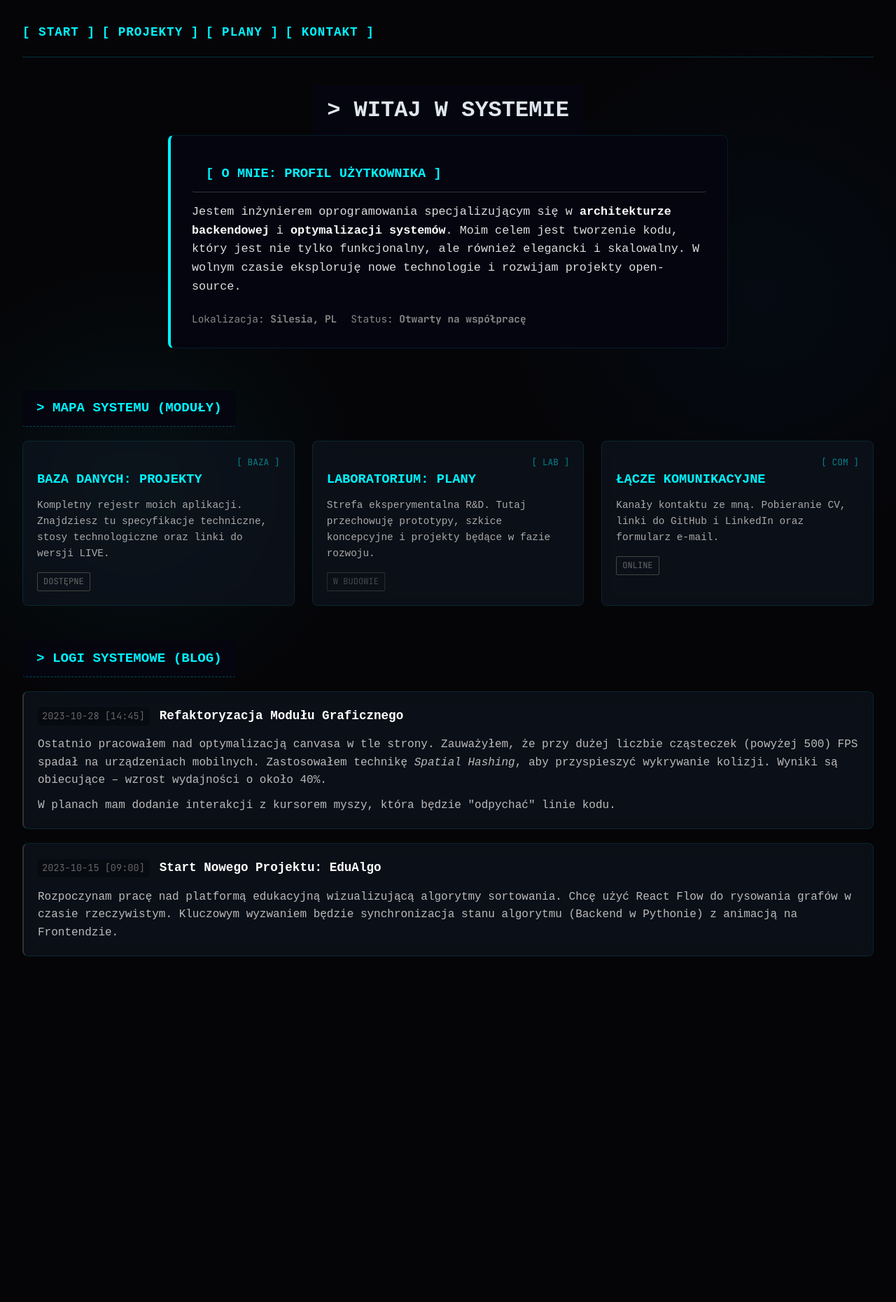
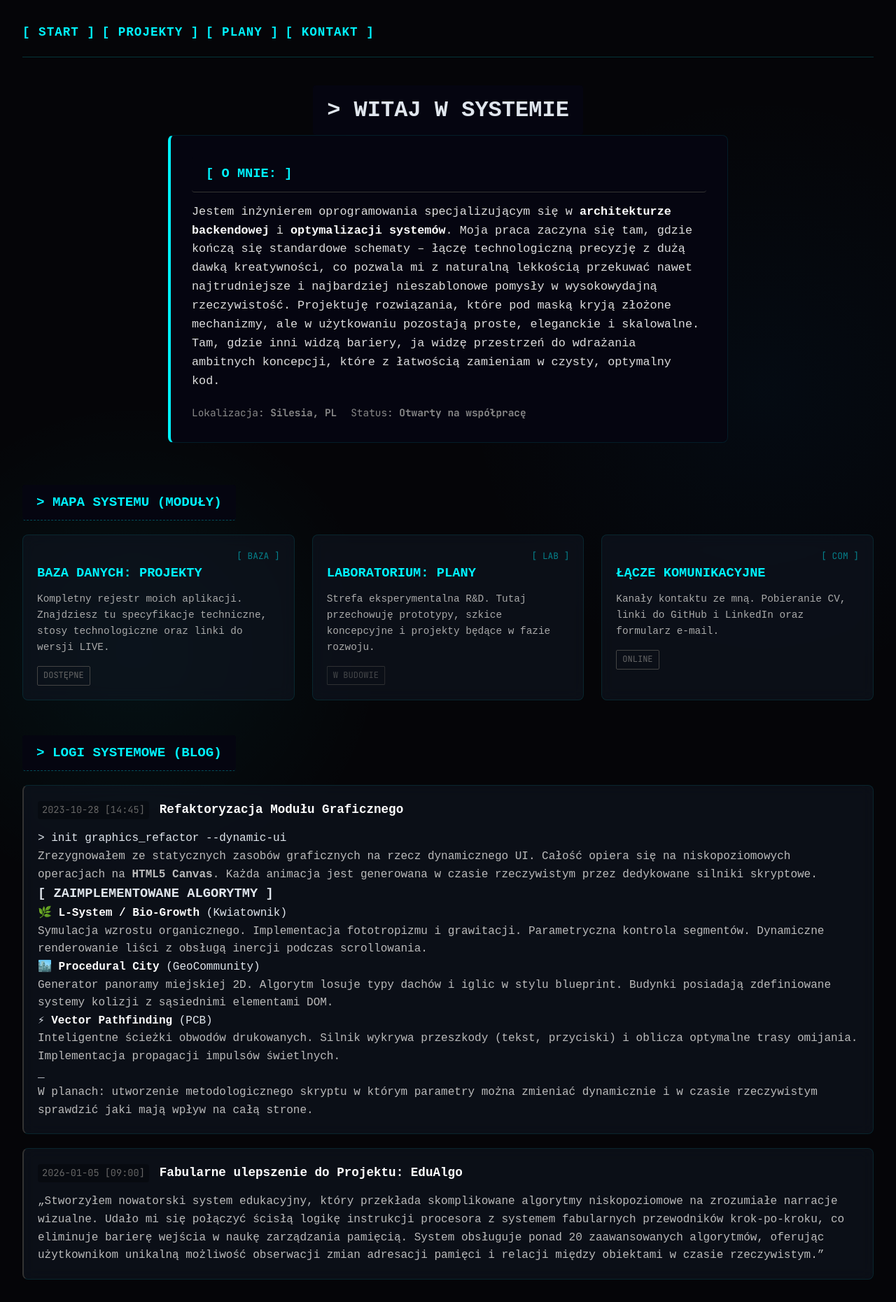
Before and after one commit to Miguanel/Centrum-Projektowe, a Flask app: page / in a window 1280 px wide. Shown: the whole page at 70% size. Before the commit the page ends 1367 px from the top, so only its background shows below. Run offline with Flask 3, Linux system fonts and the light colour scheme.

Commit message:
poprawiono tręść krótkich opisów

```diff
--- a/static/data/projects.json
+++ b/static/data/projects.json
@@ -3,7 +3,7 @@
     "id": "01",
     "title": "Symulator Struktur Danych (EduAlgo)",
     "tags": ["Praca Dyplomowa", "Algorytmy", "React", "Python"],
-    "description": "Interaktywna platforma edukacyjna wizualizująca działanie struktur danych i zarządzanie pamięcią (Stos vs Sterta) w czasie rzeczywistym. Pomaga zrozumieć wskaźniki poprzez animacje.",
+    "description": "Interaktywna platforma edukacyjna wizualizująca działanie struktur danych oraz algorytmów w czasie rzeczywistym. Pomaga zrozumieć wskaźniki poprzez animacje.",
     "tech": ["React Flow", "FastAPI", "TypeScript", "Vite"],
     "linkText": "URUCHOM SYMULATOR (LIVE)",
     "linkUrl": "https://edualgo-app.onrender.com",
@@ -26,7 +26,7 @@
     "id": "02",
     "title": "Mikro-Wojny: Strategia Biologiczna",
     "tags": ["GameDev", "Vanilla JS", "Symulacja"],
-    "description": "Taktyczna gra RTS w szalce Petriego. Projektujesz własne mikroorganizmy, modyfikujesz ich kod genetyczny i walczysz o dominację w oparciu o fizykę i biologię.",
+    "description": "Karciana gra RTS w szalce Petriego. Projektujesz własne mikroorganizmy, modyfikujesz ich kod genetyczny i walczysz z zaawansowanym algorytmem na arenie.",
     "tech": ["HTML5 Canvas", "Vanilla JS", "CSS3"],
     "linkText": "URUCHOM GRĘ (LIVE)",
     "linkUrl": "https://bakterie.onrender.com",
@@ -52,7 +52,7 @@
     "id": "03",
     "title": "Kwiatownik",
     "tags": ["Ziołolecznictwo", "Permakultura", "Python"],
-    "description": "Cyfrowy zielnik i asystent permakulturowy. Aplikacja łączy wiedzę o polskiej florze z systemowym podejściem do ekologii, oferując profile roślin i receptury.",
+    "description": "Cyfrowy zielnik, encyklopedia kulinarno - ogrodnicza nt roślin rosnących wokoło. aktualnie prawie 700 przepisów medycznych i kulinarnych. Generator nalewek i mieszanek uwzględniając poszczególne części roślin oraz ostrzeżenia",
     "tech": ["Flask", "JSON Data Store", "Jinja2", "Render"],
     "linkText": "OTWÓRZ ARCHIWUM (LIVE)",
     "linkUrl": "https://kwiatownik.onrender.com",
@@ -77,7 +77,7 @@
     "id": "04",
     "title": "Bakteriofagocyty: Ekosystem (.io)",
     "tags": ["Multiplayer", "Socket.io", "Node.js"],
-    "description": "Dynamiczna gra multiplayer osadzona w mikroskopijnym świecie. Gracze projektują własne organizmy, ewoluują i walczą o przetrwanie w nieskończonym, tętniącym życiem środowisku.",
+    "description": "Dynamiczna gra multiplayer osadzona w mikroskopijnym świecie. Gracze projektują własne organizmy, walczą o przetrwanie w nieskończonym, tętniącym życiem środowisku.",
     "tech": ["Node.js", "Socket.io", "HTML5 Canvas"],
     "linkText": "POŁĄCZ Z SERWEREM (LIVE)",
     "linkUrl": "https://arenabacterii.onrender.com",
@@ -123,7 +123,7 @@
     "id": "06",
     "title": "GeoCommunity Funding Platform",
     "tags": ["GIS", "Crowdfunding", "Python"],
-    "description": "Interaktywna platforma łącząca system informacji przestrzennej z mechanizmem zbiórek. Umożliwia mieszkańcom zgłaszanie i finansowanie lokalnych inicjatyw bezpośrednio na mapie.",
+    "description": "Interaktywna platforma łącząca system informacji przestrzennej z mechanizmem zbiórek. Umożliwia mieszkańcom zgłaszanie i finansowanie lokalnych inicjatyw bezpośrednio na mapie. \n- PROJEKT WSTRZYMANY -",
     "tech": ["FastAPI", "PostgreSQL/PostGIS", "Leaflet.js", "Docker"],
     "linkText": "ZOBACZ SZCZEGÓŁY",
     "linkUrl": "#",
@@ -146,7 +146,7 @@
     "id": "07",
     "title": "Mobile Time Manager (Chronos)",
     "tags": ["Mobile", "Android", "Java/Kotlin", "Produktywność"],
-    "description": "Zaawansowany system mobilny do zarządzania czasem i priorytetyzacji zadań. Wykorzystuje natywne moduły Androida do monitorowania efektywności osobistej.",
+    "description": "System mobilny do zarządzania czasem i priorytetyzacji zadań. Umożliwia tworzenie powiadomień z obrazami pobranymi lub nagranymi. ",
     "tech": ["MVVM", "Room Persistence", "WorkManager", "Material Design"],
     "linkText": "ZOBACZ REPOZYTORIUM",
     "linkUrl": "",
--- a/templates/index.html
+++ b/templates/index.html
@@ -9,12 +9,17 @@
     </h1>
 
     <div class="project-card bio-card">
-            <h3>[ O MNIE: PROFIL UŻYTKOWNIKA ]</h3>
+        <h3>[ O MNIE: ]</h3>
         <div class="bio-content">
             <p>
-                    Jestem inżynierem oprogramowania specjalizującym się w <span class="highlight">architekturze backendowej</span> i <span class="highlight">optymalizacji systemów</span>.
-                    Moim celem jest tworzenie kodu, który jest nie tylko funkcjonalny, ale również elegancki i skalowalny.
-                    W wolnym czasie eksploruję nowe technologie i rozwijam projekty open-source.
+                Jestem inżynierem oprogramowania specjalizującym się w <span
+                    class="highlight">architekturze backendowej</span> i <span
+                    class="highlight">optymalizacji systemów</span>. Moja praca zaczyna się tam, gdzie kończą się
+                standardowe schematy – łączę technologiczną precyzję z dużą dawką kreatywności, co pozwala mi z
+                naturalną lekkością przekuwać nawet najtrudniejsze i najbardziej nieszablonowe pomysły w wysokowydajną
+                rzeczywistość. Projektuję rozwiązania, które pod maską kryją złożone mechanizmy, ale w użytkowaniu
+                pozostają proste, eleganckie i skalowalne. Tam, gdzie inni widzą bariery, ja widzę przestrzeń do
+                wdrażania ambitnych koncepcji, które z łatwością zamieniam w czysty, optymalny kod.
             </p>
             <div class="bio-stats">
                 <span>Lokalizacja: <strong>Silesia, PL</strong></span>
@@ -30,14 +35,16 @@
     <a href="{{ url_for('projects') }}" class="project-card nav-card">
         <div class="nav-icon">[ BAZA ]</div>
         <h3>BAZA DANYCH: PROJEKTY</h3>
-            <p>Kompletny rejestr moich aplikacji. Znajdziesz tu specyfikacje techniczne, stosy technologiczne oraz linki do wersji LIVE.</p>
+        <p>Kompletny rejestr moich aplikacji. Znajdziesz tu specyfikacje techniczne, stosy technologiczne oraz linki do
+            wersji LIVE.</p>
         <span class="status-badge">DOSTĘPNE</span>
     </a>
 
     <a href="{{ url_for('lab') }}" class="project-card nav-card">
         <div class="nav-icon">[ LAB ]</div>
         <h3>LABORATORIUM: PLANY</h3>
-            <p>Strefa eksperymentalna R&D. Tutaj przechowuję prototypy, szkice koncepcyjne i projekty będące w fazie rozwoju.</p>
+        <p>Strefa eksperymentalna R&D. Tutaj przechowuję prototypy, szkice koncepcyjne i projekty będące w fazie
+            rozwoju.</p>
         <span class="status-badge blink">W BUDOWIE</span>
     </a>
 
@@ -57,24 +64,67 @@
             <span class="log-date">2023-10-28 [14:45]</span>
             <h3 class="log-title">Refaktoryzacja Modułu Graficznego</h3>
         </div>
-            <div class="log-content">
-                <p>
-                    Ostatnio pracowałem nad optymalizacją canvasa w tle strony. Zauważyłem, że przy dużej liczbie cząsteczek (powyżej 500) FPS spadał na urządzeniach mobilnych.
-                    Zastosowałem technikę <em>Spatial Hashing</em>, aby przyspieszyć wykrywanie kolizji. Wyniki są obiecujące – wzrost wydajności o około 40%.
-                </p>
-                <p>W planach mam dodanie interakcji z kursorem myszy, która będzie "odpychać" linie kodu.</p>
+        <div class="log-content terminal-style">
+            <div class="log-intro">
+                <span class="cmd-line">> init graphics_refactor --dynamic-ui</span>
+                <p>Zrezygnowałem ze statycznych zasobów graficznych na rzecz dynamicznego UI. Całość opiera się na
+                    niskopoziomowych operacjach na <strong>HTML5 Canvas</strong>. Każda animacja jest generowana w
+                    czasie rzeczywistym przez dedykowane silniki skryptowe.</p>
+            </div>
+
+            <div class="algorithm-list">
+                <h3>[ ZAIMPLEMENTOWANE ALGORYTMY ]</h3>
+
+                <div class="algo-item">
+                    <div class="algo-header">
+                        <span class="algo-icon">🌿</span>
+                        <span class="highlight">L-System / Bio-Growth</span>
+                        <span class="project-tag">(Kwiatownik)</span>
+                    </div>
+                    <p>Symulacja wzrostu organicznego. Implementacja fototropizmu i grawitacji. Parametryczna kontrola
+                        segmentów. Dynamiczne renderowanie liści z obsługą inercji podczas scrollowania.</p>
+                </div>
+
+                <div class="algo-item">
+                    <div class="algo-header">
+                        <span class="algo-icon">🏙️</span>
+                        <span class="highlight">Procedural City</span>
+                        <span class="project-tag">(GeoCommunity)</span>
+                    </div>
+                    <p>Generator panoramy miejskiej 2D. Algorytm losuje typy dachów i iglic w stylu blueprint. Budynki
+                        posiadają zdefiniowane systemy kolizji z sąsiednimi elementami DOM.</p>
+                </div>
+
+                <div class="algo-item">
+                    <div class="algo-header">
+                        <span class="algo-icon">⚡</span>
+                        <span class="highlight">Vector Pathfinding</span>
+                        <span class="project-tag">(PCB)</span>
+                    </div>
+                    <p>Inteligentne ścieżki obwodów drukowanych. Silnik wykrywa przeszkody (tekst, przyciski) i oblicza
+                        optymalne trasy omijania. Implementacja propagacji impulsów świetlnych.</p>
+                </div>
+            </div>
+
+            <div class="log-footer">
+                <span class="status-blink">_</span>
+                <p>W planach: utworzenie metodologicznego skryptu w którym parametry można zmieniać dynamicznie i w czasie rzeczywistym sprawdzić jaki mają wpływ na całą strone.</p>
+            </div>
         </div>
     </article>
 
     <article class="project-card log-entry">
         <div class="log-header">
-                <span class="log-date">2023-10-15 [09:00]</span>
-                <h3 class="log-title">Start Nowego Projektu: EduAlgo</h3>
+            <span class="log-date">2026-01-05 [09:00]</span>
+            <h3 class="log-title">Fabularne ulepszenie do Projektu: EduAlgo</h3>
         </div>
         <div class="log-content">
             <p>
-                    Rozpoczynam pracę nad platformą edukacyjną wizualizującą algorytmy sortowania. Chcę użyć React Flow do rysowania grafów w czasie rzeczywistym.
-                    Kluczowym wyzwaniem będzie synchronizacja stanu algorytmu (Backend w Pythonie) z animacją na Frontendzie.
+                „Stworzyłem nowatorski system edukacyjny, który przekłada skomplikowane algorytmy niskopoziomowe na
+                zrozumiałe narracje wizualne. Udało mi się połączyć ścisłą logikę instrukcji procesora z systemem
+                fabularnych przewodników krok-po-kroku, co eliminuje barierę wejścia w naukę zarządzania pamięcią.
+                System obsługuje ponad 20 zaawansowanych algorytmów, oferując użytkownikom unikalną możliwość obserwacji
+                zmian adresacji pamięci i relacji między obiektami w czasie rzeczywistym.”
             </p>
         </div>
     </article>
@@ -251,5 +301,6 @@
         z-index: 6;
     }
 
+
 </style>
 {% endblock %}
```
Lines whose indentation alone changed are shown as unchanged.
